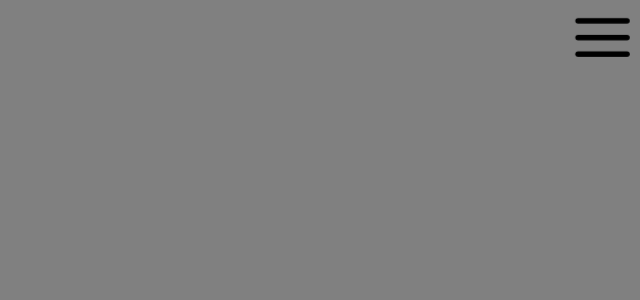
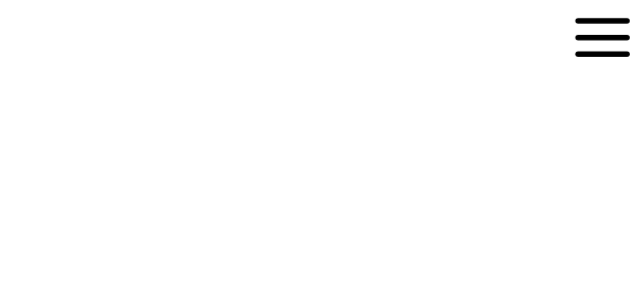
Before and after one commit to 5eokhwan/cube_navigation, a React (Create React App) app: page / in a window 1280 px wide. Shown: the top 300 px of the page, without its empty margins (640-1280 px from the left). Built offline with nearby package versions, Linux system fonts and the light colour scheme.

Commit message:
포커스 active효과-버그수정1

```diff
--- a/src/App.scss
+++ b/src/App.scss
@@ -7,5 +7,5 @@
   font-family: "Poppins", sans-serif;
 }
 body {
-  background-color: gray;
+  background-color: white;
 }
--- a/src/component/CubeNavigation.jsx
+++ b/src/component/CubeNavigation.jsx
@@ -1,6 +1,25 @@
 import "./CubeNavigation.scss";
 import Face from "./Face";
 import { useState, useEffect, useRef } from "react";
+
+const sides = ["front", "left", "back", "right", "top", "bottom"];
+const iconNames = ["logo-dropbox", "log-in", "radio-button-on", "map", "grid"];
+
+function returnCurFace(x, y) {
+  let nx = (x % 360) / 90;
+  const ny = (y % 360) / 90;
+  if ((2.5 <= ny && ny < 3.5) || (-1.5 <= ny && ny < -0.5)) return "top";
+  else if ((-3.5 <= ny && ny < -2.5) || (0.5 <= ny && ny < 1.5))
+    return "bottom";
+
+  if ((1.5 <= ny && ny < 2.5) || (-2.5 <= ny && ny < -1.5)) {
+    if (nx > 0) return sides[Math.round(nx + 2) % 4];
+    else return sides[(4 + Math.round(nx + 2)) % 4];
+  } else {
+    if (nx > 0) return sides[Math.round(nx) % 4];
+    else return sides[(4 + Math.round(nx)) % 4];
+  }
+}
 
 function CubeNavigation() {
   function updatePos(e) {
@@ -17,19 +36,6 @@ function CubeNavigation() {
     console.log(currentRotate.current);
     //console.log("mousePos:", pos.current.mouse, "mouseCube:", pos.current.cube);
   }
-  function returnCurFace(x, y) {
-    let nx = (x % 360) / 90;
-    const ny = (y % 360) / 90;
-    if ((2.5 <= ny && ny < 3.5) || (-1.5 <= ny && ny < -0.5)) return "top";
-    else if ((-3.5 <= ny && ny < -2.5) || (0.5 <= ny && ny < 1.5))
-      return "bottom";
-
-    if ((1.5 <= ny && ny < 2.5) || (-2.5 <= ny && ny < -1.5)) {
-      return sides[Math.round(nx + 2) % 4];
-    } else {
-      return sides[Math.round(nx) % 4];
-    }
-  }
 
   const [isActive, setIsActive] = useState(false);
   //회전율 0이면 정면을 향하는 것으로 한다.
@@ -38,9 +44,8 @@ function CubeNavigation() {
   const [focus, setFocus] = useState("front");
   const cubeNavigation = useRef();
   const center = useRef();
-  const sides = ["front", "left", "back", "right", "top", "bottom"];
   const pos = useRef({
-    mouse: [0, 0],
+    mouse: [300, 300],
     cube: [0, 0],
   });
 
@@ -65,10 +70,10 @@ function CubeNavigation() {
           currentRotate.current[0] +
           "deg)";
       }, 15);
-      window.onclick = updatePos;
       window.onmousemove = updatePos;
     } else {
     }
+    window.onclick = updatePos;
     return () => {
       //인라인 스타일을 제거하여 css 스타일을 적용되게 한다
       if (isActive) {
@@ -91,51 +96,15 @@ function CubeNavigation() {
           ref={cubeNavigation}
         >
           <div className="center" ref={center}></div>
-          {/* <div className="face top active">
-            <ion-icon
-              name="logo-dropbox"
-              style={{ width: "75%", height: "75%" }}
-            ></ion-icon>
-          </div>
-          <div className="face left">
-            <ion-icon
-              name="log-in"
-              style={{ width: "75%", height: "75%" }}
-            ></ion-icon>
-          </div> */}
-
-          {sides.map((v) => {
-            if (v === "front")
-              return (
-                <div className="face front">
-                  <span></span>
-                  <span></span>
-                  <span></span>
-                </div>
-              );
-            return <Face side={v} isActive={focus === v ? true : false} />;
+          {sides.map((v, i) => {
+            return (
+              <Face
+                side={v}
+                name={v !== "front" ? iconNames[i] : null}
+                isActive={focus === v ? true : false}
+              />
+            );
           })}
-
-          {/* <div className="face right">
-            right
-            <ion-icon
-              name="radio-button-on"
-              style={{ width: "75%", height: "75%" }}
-            ></ion-icon>
-          </div>
-          <div className="face back">
-            <ion-icon
-              name="map"
-              style={{ width: "75%", height: "75%" }}
-            ></ion-icon>
-          </div>
-          <div className="face bottom">
-            bottom
-            <ion-icon
-              name="grid"
-              style={{ width: "75%", height: "75%" }}
-            ></ion-icon>
-          </div> */}
         </nav>
       </div>
       <div id="MenuDesc">Menu</div>
@@ -144,4 +113,3 @@ function CubeNavigation() {
 }
 
 export default CubeNavigation;
-//face를 컴포넌트화 하여 active클래스에 집어넣는다.
--- a/src/component/CubeNavigation.scss
+++ b/src/component/CubeNavigation.scss
@@ -74,9 +74,11 @@
     .cube {
       width: 200px;
       height: 200px;
+
       .face {
         &.active {
           box-shadow: inset 5px 5px 10px black, inset -5px -5px 10px black;
+          background-color: rgba(210, 242, 255, 0.548);
         }
         box-shadow: inset 10px 10px 50px black, inset -10px -10px 50px black;
         &.front {
--- a/src/component/Face.jsx
+++ b/src/component/Face.jsx
@@ -3,7 +3,18 @@ import React from "react";
 function face({ isActive, side, name }) {
   return (
     <div className={isActive ? `face ${side} active` : `face ${side}`}>
-      <ion-icon name={name} style={{ width: "75%", height: "75%" }}></ion-icon>
+      {side === "front" ? (
+        <>
+          <span></span>
+          <span></span>
+          <span></span>
+        </>
+      ) : (
+        <ion-icon
+          name={name}
+          style={{ width: "75%", height: "75%" }}
+        ></ion-icon>
+      )}
     </div>
   );
 }
```
